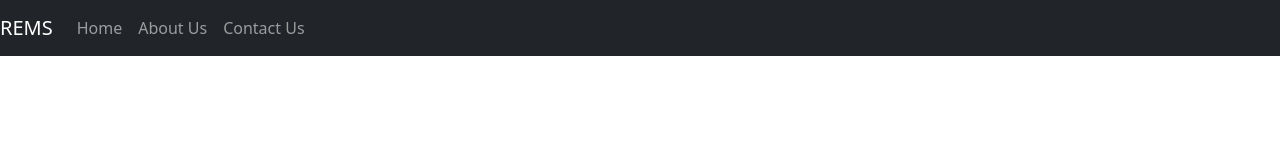
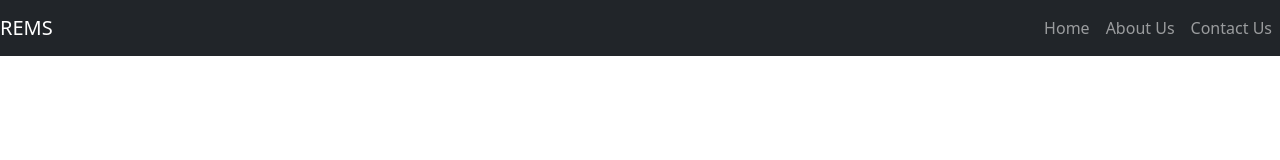
Before and after one commit to mariyam-Shaikh/Hack-JMI, a plain HTML site: page index.html in a window 1280 px wide. Drawn offline with nearby package versions, Linux system fonts and the light colour scheme.

Commit message:
Update index.html

```diff
--- a/index.html
+++ b/index.html
@@ -40,7 +40,7 @@
             <span class="navbar-toggler-icon"></span>
           </button>
           <div class="collapse navbar-collapse" id="navbarSupportedContent">
-            <ul class="navbar-nav ms-left">
+            <ul class="navbar-nav ms-auto">
                 <li  class="nav-item"><a class="nav-link" href="#"> Home</a></li>
                 <li class="nav-item"><a class="nav-link" href="https://google.com"> About Us</a> </li>
                 <li class="nav-item"><a class="nav-link"  href="#"> Contact Us</a> </li>
```
